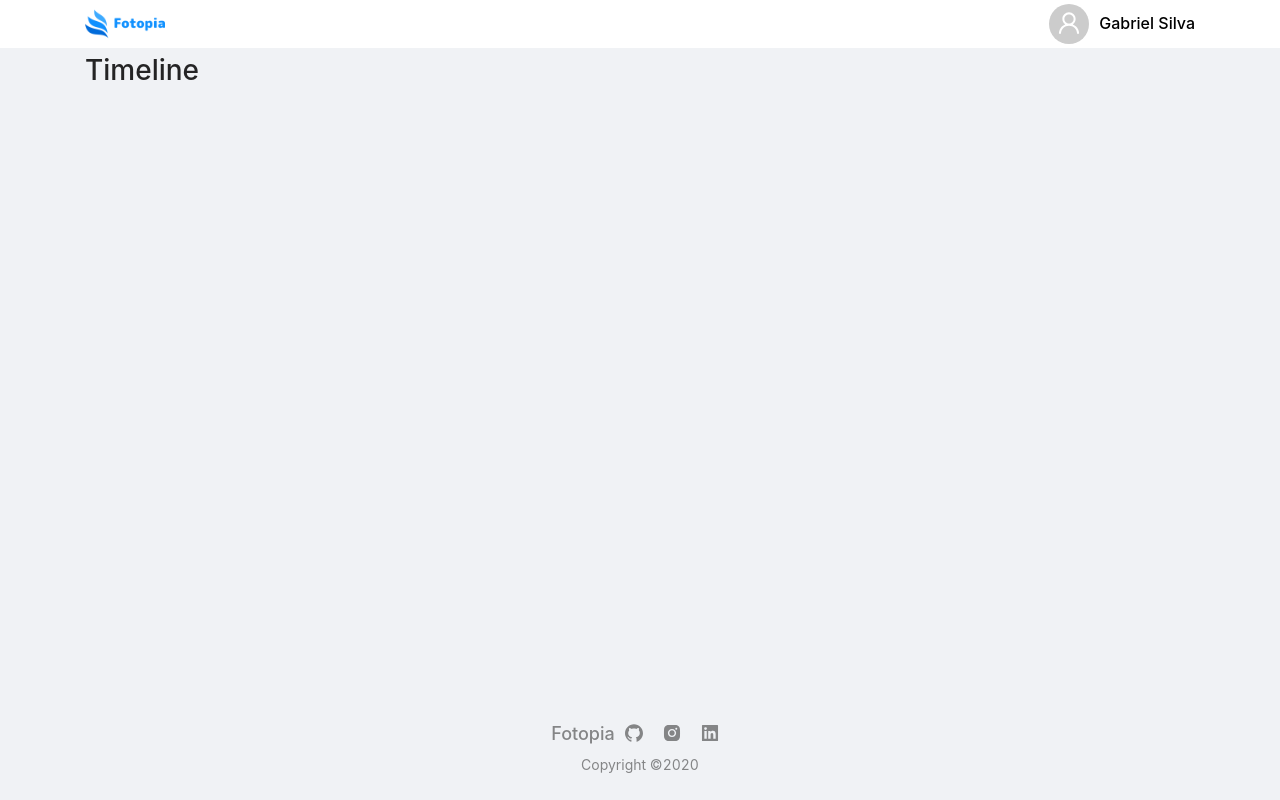
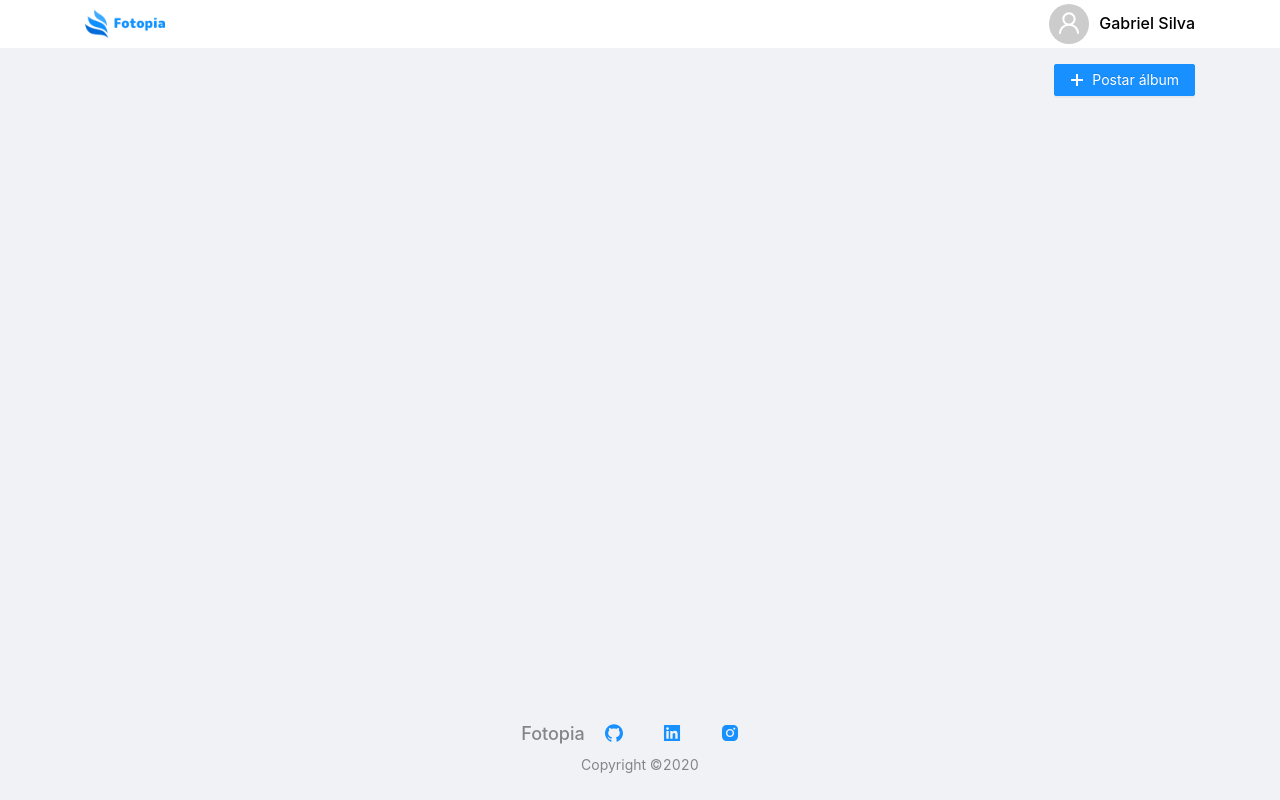
Before and after one commit to gabrieljsilva/fotopia-client, a React (Create React App) app: page /timeline in a window 1280 px wide. Built offline with nearby package versions, Linux system fonts and the light colour scheme.

Commit message:
added links on buttons - fix spaces and added create album button

```diff
--- a/src/pages/Timeline/index.tsx
+++ b/src/pages/Timeline/index.tsx
@@ -1,5 +1,15 @@
 import React from 'react'
+import { Button } from 'antd'
+import { PlusOutlined } from '@ant-design/icons'
+
+import { Flex } from 'shared/components'
 
 export function Timeline() {
-  return <h1>Timeline</h1>
+  return (
+    <Flex justify="flex-end" margin="16px 0px 16px 0px">
+      <Button type="primary" icon={<PlusOutlined />}>
+        Postar álbum
+      </Button>
+    </Flex>
+  )
 }
--- a/src/shared/components/UIFooter/index.tsx
+++ b/src/shared/components/UIFooter/index.tsx
@@ -17,9 +17,17 @@ export function UIFooter() {
       <Flex justify="center">
         <FooterTitle type="secondary">
           Fotopia
-          <GithubFilled />
-          <InstagramFilled />
-          <LinkedinFilled />
+          <a
+            href="https://github.com/gabrieljsilva"
+            style={{ textDecoration: 'none' }}>
+            <GithubFilled />
+          </a>
+          <a href="https://www.linkedin.com/in/gabrieldjs21/">
+            <LinkedinFilled />
+          </a>
+          <a href="https://www.instagram.com/gabrieljsillva/">
+            <InstagramFilled />
+          </a>
         </FooterTitle>
       </Flex>
       <Flex justify="center">
--- a/src/shared/components/UIFooter/styles.ts
+++ b/src/shared/components/UIFooter/styles.ts
@@ -8,7 +8,7 @@ export const FooterTitle = styled(Text)`
     font-size: 18px;
     font-weight: 500;
     & > * {
-      margin: 0px 10px 0px 10px;
+      margin: 0px 20px 0px 20px;
     }
     line-height: 40px;
   }
--- a/src/shared/components/UIHeader/index.tsx
+++ b/src/shared/components/UIHeader/index.tsx
@@ -1,13 +1,15 @@
 import React from 'react'
-import { Menu, Avatar } from 'antd'
+import { Avatar } from 'antd'
 import { UserOutlined } from '@ant-design/icons'
-import { grey } from '@ant-design/colors'
+import { useHistory } from 'react-router-dom'
 
 import { Container, Flex } from 'shared/components'
 
 import { UserNameText } from './styled'
 
 export function UIHeader() {
+  const history = useHistory()
+
   return (
     <Flex style={{ backgroundColor: 'white' }} items="center">
       <Container>
@@ -15,7 +17,8 @@ export function UIHeader() {
           <img
             src="/images/fotopia_logo_horizontal.png"
             alt="logo"
-            style={{ height: 'auto' }}
+            style={{ height: 'auto', cursor: 'pointer' }}
+            onClick={() => history.push('/')}
           />
           <Flex items="center" justify="center">
             <Avatar shape="circle" size="large" icon={<UserOutlined />} />
```
